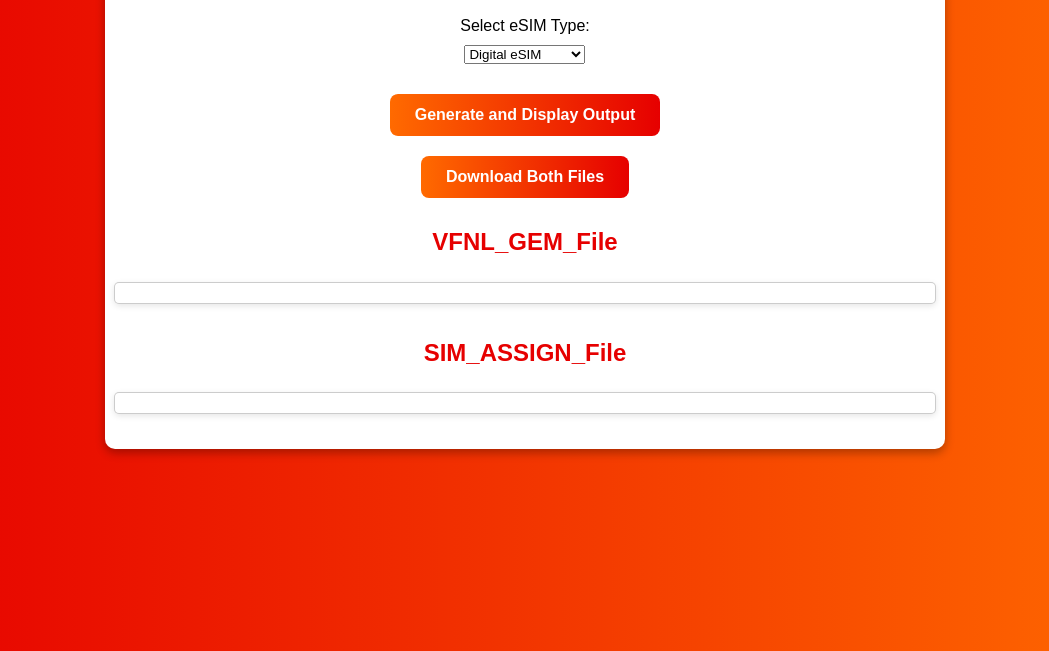
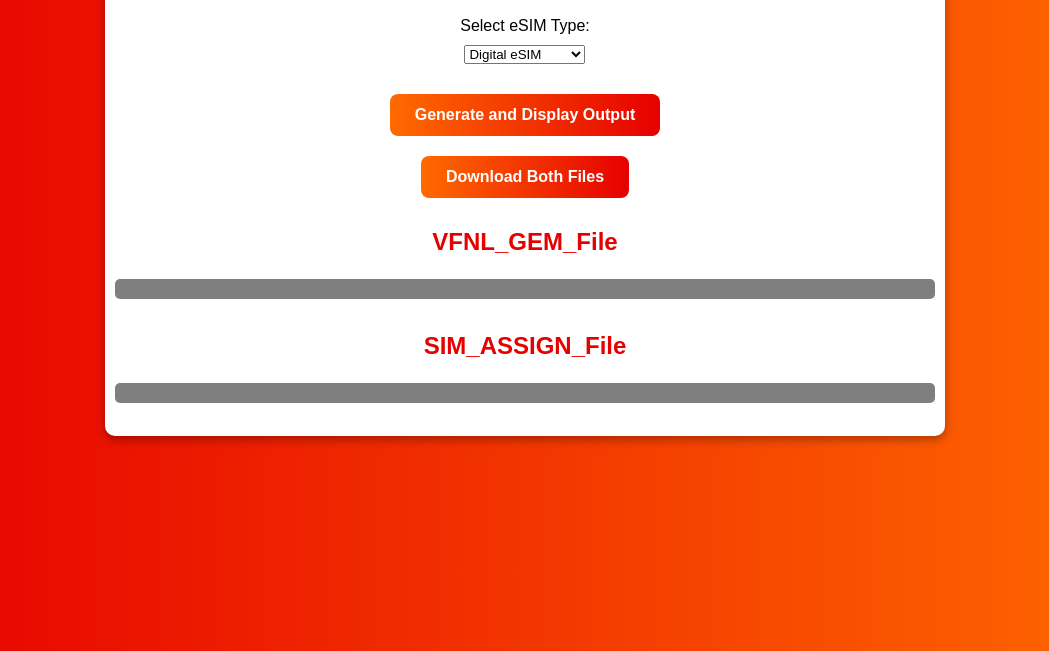
Before and after one commit to OmkarHanumanteVOIS/Dummy_eSIMs_generator, a plain HTML site: page index.html in a window 1280 px wide. Shown: the part 189-840 px from the top of the page, without its empty margins (115-1164 px from the left). Drawn offline with Linux system fonts and the light colour scheme.

Commit message:
Update styles.css

```diff
--- a/styles.css
+++ b/styles.css
@@ -57,17 +57,11 @@ button:hover {
 
 /* Preformatted Text for Output */
 pre {
-    background: #ffffff; /* White background for consistency with the container */
-    color: #000000; /* Black text for readability */
+    background: rgba(0, 0, 0, 0.5);
     padding: 10px;
     border-radius: 5px;
-    border: 1px solid rgba(0, 0, 0, 0.2); /* Subtle border */
-    box-shadow: 0 2px 6px rgba(0, 0, 0, 0.1); /* Light shadow for depth */
     width: 100%;
-    font-family: 'Courier New', monospace; /* Monospace font for clarity */
-    font-size: 0.95rem;
-    overflow-x: auto; /* Allows horizontal scrolling for long text */
-    white-space: pre-wrap; /* Wraps text for easier reading */
+    overflow-x: auto;
 }
 
 /* Input Container */
```
